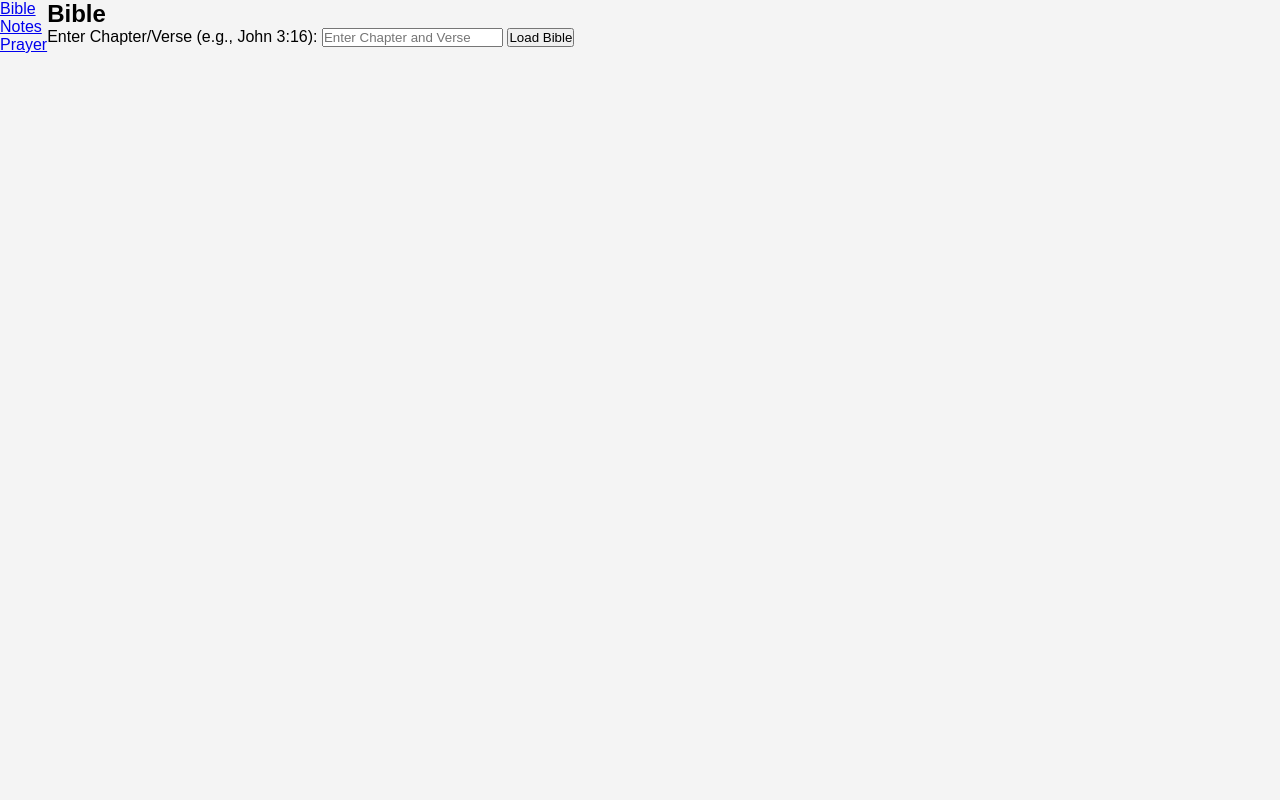
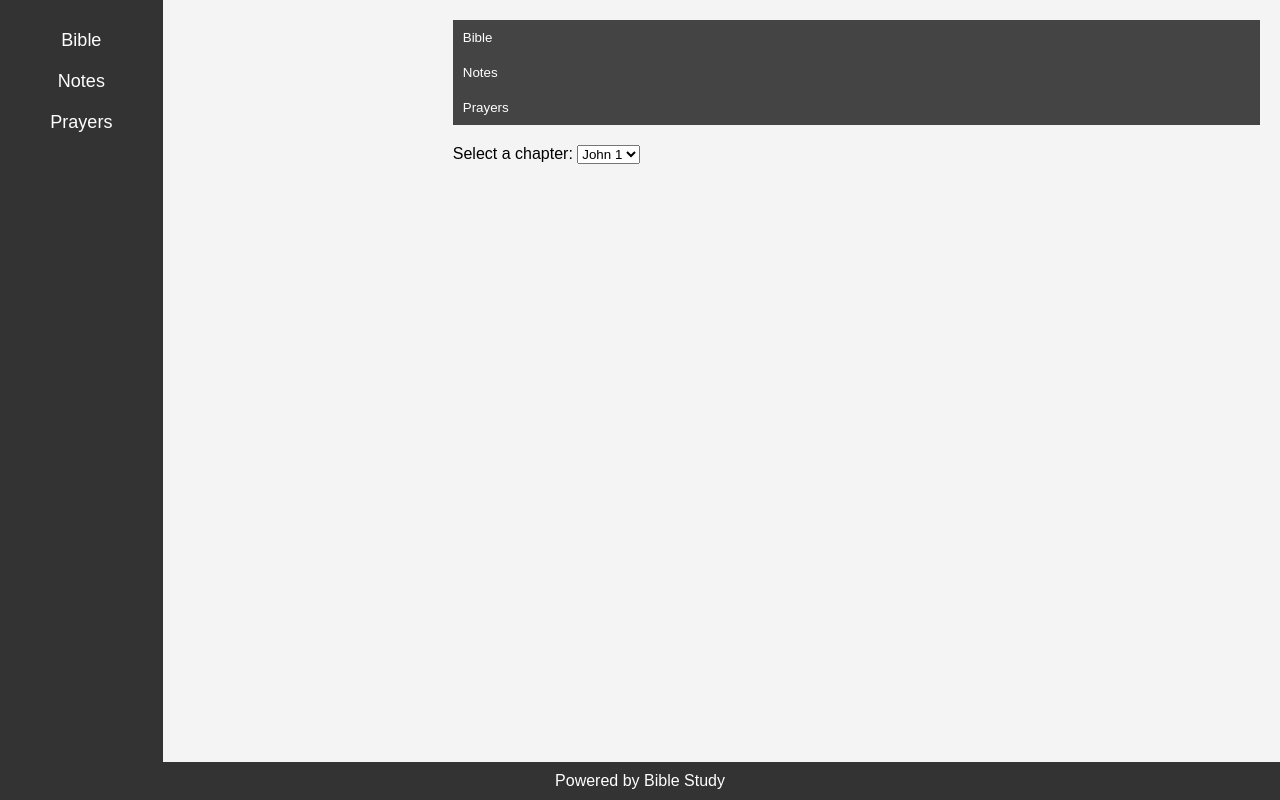
Before and after one commit to rodneyljr/biblestudy, a plain HTML site: page index.html in a window 1280 px wide. Drawn offline with Linux system fonts and the light colour scheme.

Commit message:
Add files via upload

```diff
--- a/index.html
+++ b/index.html
@@ -7,54 +7,74 @@
     <link rel="stylesheet" href="style.css">
 </head>
 <body>
-    <div id="sidebar">
-        <ul>
-            <li><a href="javascript:void(0);" onclick="showTab('bibleTab')">Bible</a></li>
-            <li><a href="javascript:void(0);" onclick="showTab('notesTab')">Notes</a></li>
-            <li><a href="javascript:void(0);" onclick="showTab('prayerTab')">Prayer</a></li>
-        </ul>
+    <div class="sidebar">
+        <a href="#bible" onclick="showTab('bible')">Bible</a>
+        <a href="#notes" onclick="showTab('notes')">Notes</a>
+        <a href="#prayers" onclick="showTab('prayers')">Prayers</a>
     </div>
-
-    <div id="content">
-        <!-- Bible Tab Content -->
-        <div id="bibleTab" class="tabContent">
-            <h2>Bible</h2>
-            <label for="chapter">Enter Chapter/Verse (e.g., John 3:16):</label>
-            <input type="text" id="chapter" placeholder="Enter Chapter and Verse" />
-            <button onclick="loadBible()">Load Bible</button>
-            <div id="bibleContent">
-                <!-- Bible content will appear here -->
-            </div>
+    <div class="content">
+        <div class="tabs">
+            <button class="tabButton" onclick="showTabContent('bible')">Bible</button>
+            <button class="tabButton" onclick="showTabContent('notes')">Notes</button>
+            <button class="tabButton" onclick="showTabContent('prayers')">Prayers</button>
         </div>
 
-        <!-- Notes Tab Content -->
-        <div id="notesTab" class="tabContent">
-            <h2>Notes</h2>
-            <textarea id="notes" placeholder="Write your notes here..." rows="10" cols="50"></textarea>
+        <div id="bible" class="tabContent active">
+            <label for="chapter">Select a chapter:</label>
+            <select id="chapter" onchange="fetchChapter()">
+                <option value="John 1">John 1</option>
+                <option value="John 2">John 2</option>
+                <option value="John 3">John 3</option>
+                <!-- Add more chapters as needed -->
+            </select>
+            <div id="verses"></div>
         </div>
 
-        <!-- Prayer Tab Content -->
-        <div id="prayerTab" class="tabContent">
-            <h2>Prayer</h2>
-            <div>
-                <h3>Daily</h3>
-                <textarea id="dailyPrayer" placeholder="Write your daily prayer here..." rows="5" cols="50"></textarea>
-            </div>
-            <div>
-                <h3>Weekly</h3>
-                <textarea id="weeklyPrayer" placeholder="Write your weekly prayer here..." rows="5" cols="50"></textarea>
-            </div>
-            <div>
-                <h3>Monthly</h3>
-                <textarea id="monthlyPrayer" placeholder="Write your monthly prayer here..." rows="5" cols="50"></textarea>
-            </div>
-            <div>
-                <h3>As Needed</h3>
-                <textarea id="asNeededPrayer" placeholder="Write your prayer for when needed..." rows="5" cols="50"></textarea>
-            </div>
+        <div id="notes" class="tabContent">
+            <h2>Notes Section</h2>
+            <textarea placeholder="Write your notes here..." style="width: 100%; height: 300px;"></textarea>
+        </div>
+
+        <div id="prayers" class="tabContent">
+            <h2>Prayers Section</h2>
+            <textarea placeholder="Write your prayers here..." style="width: 100%; height: 300px;"></textarea>
         </div>
     </div>
+    <footer>
+        <p>Powered by Bible Study</p>
+    </footer>
 
-    <script src="script.js"></script>
+    <script>
+        function showTab(tabId) {
+            var tabs = document.querySelectorAll('.tabContent');
+            tabs.forEach(function(tab) {
+                tab.classList.remove('active');
+            });
+            document.getElementById(tabId).classList.add('active');
+        }
+
+        function showTabContent(contentId) {
+            var content = document.querySelectorAll('.tabContent');
+            content.forEach(function(tab) {
+                tab.classList.remove('active');
+            });
+            document.getElementById(contentId).classList.add('active');
+        }
+
+        function fetchChapter() {
+            var chapter = document.getElementById('chapter').value;
+            fetch(`https://bible-api.com/${chapter}?translation=kjv`)
+                .then(response => response.json())
+                .then(data => {
+                    var versesDiv = document.getElementById('verses');
+                    versesDiv.innerHTML = ''; // Clear previous verses
+                    data.verses.forEach(function(verse, index) {
+                        var verseElement = document.createElement('p');
+                        verseElement.innerHTML = `<strong>${chapter} ${verse.chapter}:${verse.verse}</strong> ${verse.text}`;
+                        versesDiv.appendChild(verseElement);
+                    });
+                });
+        }
+    </script>
 </body>
 </html>
--- a/style.css
+++ b/style.css
@@ -21,9 +21,9 @@ body {
     padding-top: 20px;
     position: sticky;
     top: 0;
-    height: 100vh; /* Ensure the sidebar spans the entire height of the viewport */
+    height: 100vh; /* Ensure sidebar spans the entire height */
     display: flex;
-    flex-direction: column; /* Stack the content vertically */
+    flex-direction: column; /* Stack items vertically */
     justify-content: flex-start; /* Ensure the sidebar content stays at the top */
 }
 
@@ -48,7 +48,7 @@ body {
     padding: 20px;
     width: 100%;
     max-width: 1200px;
-    margin-left: 270px; /* Ensures content doesn't overlap with sidebar */
+    margin-left: 270px; /* Prevents overlap with the sidebar */
 }
 
 /* Tabs */
@@ -79,7 +79,7 @@ body {
     display: block;
 }
 
-/* Ensure the footer spans the full width */
+/* Footer */
 footer {
     background-color: #333;
     color: white;
```
